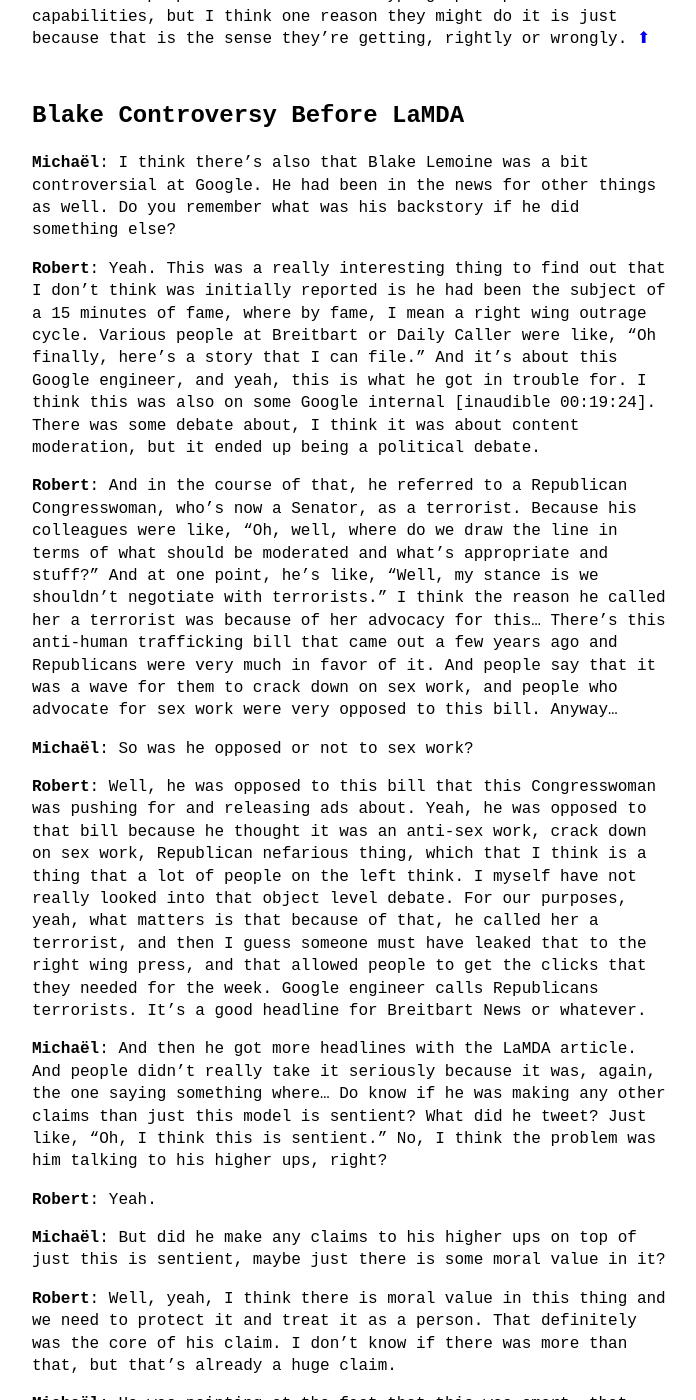
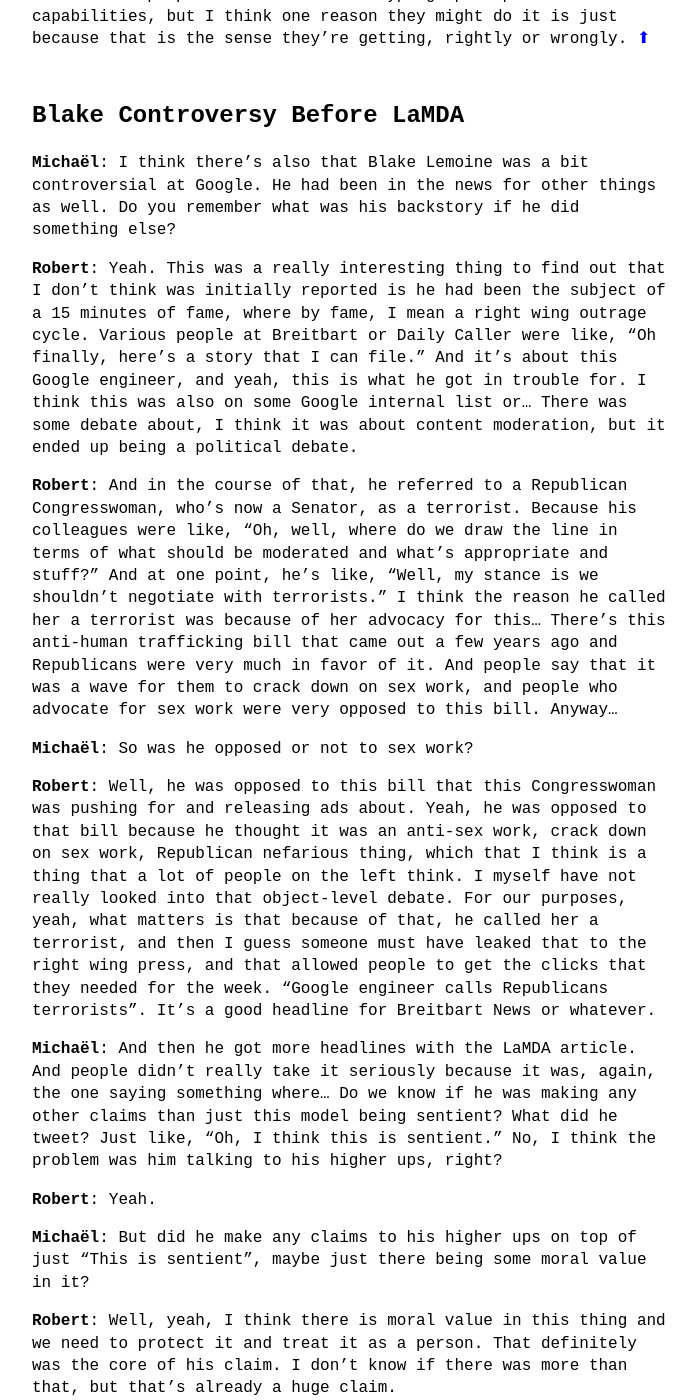
Before and after one commit to theinsideview/theinsideview.github.io, a Jekyll site: the page built from _posts/2022-08-25-roblong.md, in a window 1280 px wide and 1400 px high, scrolled down 8570 px. Shown: the whole window, without its empty margins (288-984 px from the left). Built offline with Jekyll 4.4.1, drawn with Linux system fonts in a browser that asks for light colours; some of the changed text lies outside the part shown.

Commit message:
grammar, inaudibles

```diff
--- a/_posts/2022-08-25-roblong.md
+++ b/_posts/2022-08-25-roblong.md
@@ -160,7 +160,7 @@
 I think there's also that Blake Lemoine was a bit controversial at Google. He had been in the news for other things as well. Do you remember what was his backstory if he did something else?
 
 **Robert**:
-Yeah. This was a really interesting thing to find out that I don't think was initially reported is he had been the subject of a 15 minutes of fame, where by fame, I mean a right wing outrage cycle. Various people at Breitbart or Daily Caller were like, "Oh finally, here's a story that I can file." And it's about this Google engineer, and yeah, this is what he got in trouble for. I think this was also on some Google internal [inaudible 00:19:24]. There was some debate about, I think it was about content moderation, but it ended up being a political debate.
+Yeah. This was a really interesting thing to find out that I don't think was initially reported is he had been the subject of a 15 minutes of fame, where by fame, I mean a right wing outrage cycle. Various people at Breitbart or Daily Caller were like, "Oh finally, here's a story that I can file." And it's about this Google engineer, and yeah, this is what he got in trouble for. I think this was also on some Google internal list or... There was some debate about, I think it was about content moderation, but it ended up being a political debate.
 
 **Robert**:
 And in the course of that, he referred to a Republican Congresswoman, who's now a Senator, as a terrorist. Because his colleagues were like, "Oh, well, where do we draw the line in terms of what should be moderated and what's appropriate and stuff?" And at one point, he's like, "Well, my stance is we shouldn't negotiate with terrorists." I think the reason he called her a terrorist was because of her advocacy for this... There's this anti-human trafficking bill that came out a few years ago and Republicans were very much in favor of it. And people say that it was a wave for them to crack down on sex work, and people who advocate for sex work were very opposed to this bill. Anyway...
@@ -169,16 +169,16 @@
 So was he opposed or not to sex work?
 
 **Robert**:
-Well, he was opposed to this bill that this Congresswoman was pushing for and releasing ads about. Yeah, he was opposed to that bill because he thought it was an anti-sex work, crack down on sex work, Republican nefarious thing, which that I think is a thing that a lot of people on the left think. I myself have not really looked into that object level debate. For our purposes, yeah, what matters is that because of that, he called her a terrorist, and then I guess someone must have leaked that to the right wing press, and that allowed people to get the clicks that they needed for the week. Google engineer calls Republicans terrorists. It's a good headline for Breitbart News or whatever.
+Well, he was opposed to this bill that this Congresswoman was pushing for and releasing ads about. Yeah, he was opposed to that bill because he thought it was an anti-sex work, crack down on sex work, Republican nefarious thing, which that I think is a thing that a lot of people on the left think. I myself have not really looked into that object-level debate. For our purposes, yeah, what matters is that because of that, he called her a terrorist, and then I guess someone must have leaked that to the right wing press, and that allowed people to get the clicks that they needed for the week. "Google engineer calls Republicans terrorists". It's a good headline for Breitbart News or whatever.
 
 **Michaël**:
-And then he got more headlines with the LaMDA article. And people didn't really take it seriously because it was, again, the one saying something where... Do know if he was making any other claims than just this model is sentient? What did he tweet? Just like, "Oh, I think this is sentient." No, I think the problem was him talking to his higher ups, right?
+And then he got more headlines with the LaMDA article. And people didn't really take it seriously because it was, again, the one saying something where... Do we know if he was making any other claims than just this model being sentient? What did he tweet? Just like, "Oh, I think this is sentient." No, I think the problem was him talking to his higher ups, right?
 
 **Robert**:
 Yeah.
 
 **Michaël**:
-But did he make any claims to his higher ups on top of just this is sentient, maybe just there is some moral value in it?
+But did he make any claims to his higher ups on top of just "This is sentient", maybe just there being some moral value in it?
 
 **Robert**:
 Well, yeah, I think there is moral value in this thing and we need to protect it and treat it as a person. That definitely was the core of his claim. I don't know if there was more than that, but that's already a huge claim.
@@ -199,10 +199,10 @@
 Yeah. There are, I guess, different ways of defining what suffering is. But I think for a lot of people, it also seems that the kind of thing that would be important would be something that you're consciously aware of that feels bad, so like conscious suffering. Yeah.
 
 **Michaël**:
-Yeah. So I think there was a different take on Twitter, outside of just like, "Oh, this guy is funny." It was, "Yeah. Maybe he's saying something weird and this is too much for the situation, but we might have some systems that are more complex than that in the future and we might need to start thinking about the artificial sentience of those objects before we were at a point where we might need to assign more value and rise to them." Yeah. Do you think this was basically what smart people were saying on Twitter? Not smart, but the contrarian take.
+Yeah. So I think there was a different take on Twitter, outside of just like, "Oh, this guy is funny." It was, "Yeah. Maybe he's saying something weird and this is too much for the situation, but we might have some systems that are more complex than that in the future and we might need to start thinking about the artificial sentience of those objects before we are at a point where we might need to assign more value and rights to them." Yeah. Do you think this was basically what smart people were saying on Twitter? Not smart, but the contrarian take?
 
 **Robert**:
-Well, yeah, not to be overly diplomatic or something, but I think smart people were saying all sorts of things, including stuff I vehemently disagree with. I will say that's the take I agree with, what you just said. Yeah. People I saw having that take included Brian Christian, the author of The Alignment Problem and Algorithms to Live By, a friend of the alignment community. He had a great article in the Atlantic saying basically this. Basically, yeah, maybe LaMDA's not sentient and maybe Lemoine wasn't thinking about it that well, but people shouldn't also say that we totally understand consciousness and there's no question here and the question's not important, because yeah, consciousness is this extremely hard scientific problem. I think people who have extremely confident theories of consciousness are probably just being wildly overconfident. Yeah. That's the take I agree with and definitely seems like an important thing to think about. Regina Reini, another NYU philosophy grad, now a professor at York University, had a good piece like this. So those are some takes that I would point people towards.
+Well, yeah, not to be overly diplomatic or something, but I think smart people were saying all sorts of things, including stuff I vehemently disagree with. I will say that's the take I agree with, what you just said. People I saw having that take included [Brian Christian](https://en.wikipedia.org/wiki/Brian_Christian), the author of [The Alignment Problem](https://brianchristian.org/the-alignment-problem/) and [Algorithms to Live By](https://brianchristian.org/algorithms-to-live-by/), a friend of the alignment community. He had a great [article](https://www.theatlantic.com/ideas/archive/2022/06/google-lamda-chatbot-sentient-ai/661322/) in the Atlantic saying basically this. Basically, maybe LaMDA's not sentient and maybe Lemoine wasn't thinking about it that well, but people shouldn't also say that we totally understand consciousness and there's no question here and the question's not important, because consciousness is this extremely hard scientific problem. I think people who have extremely confident theories of consciousness are probably just being wildly overconfident. That's the take I agree with and definitely seems like an important thing to think about. Regina Reini, another NYU philosophy grad, now a professor at York University, had a good piece like this. So those are some takes that I would point people towards.
 
 **Michaël**:
 Do you think there should be more philosophers thinking about artificial sentience?
```
